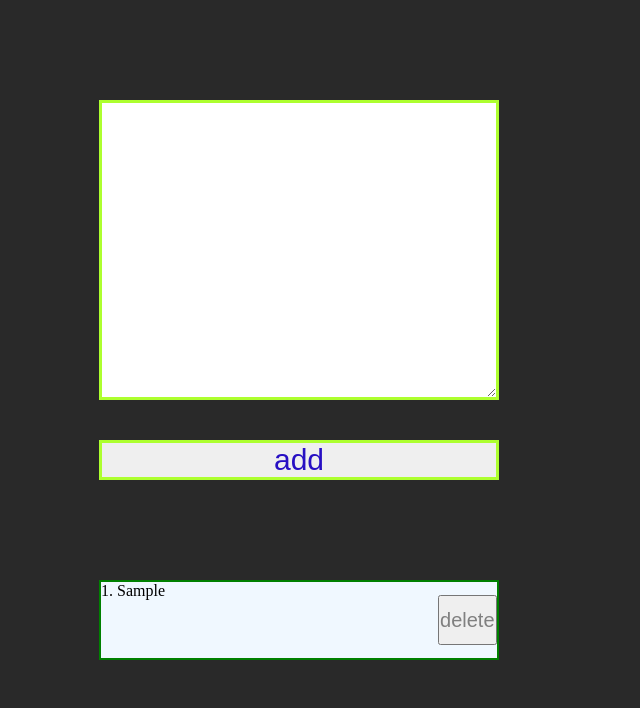
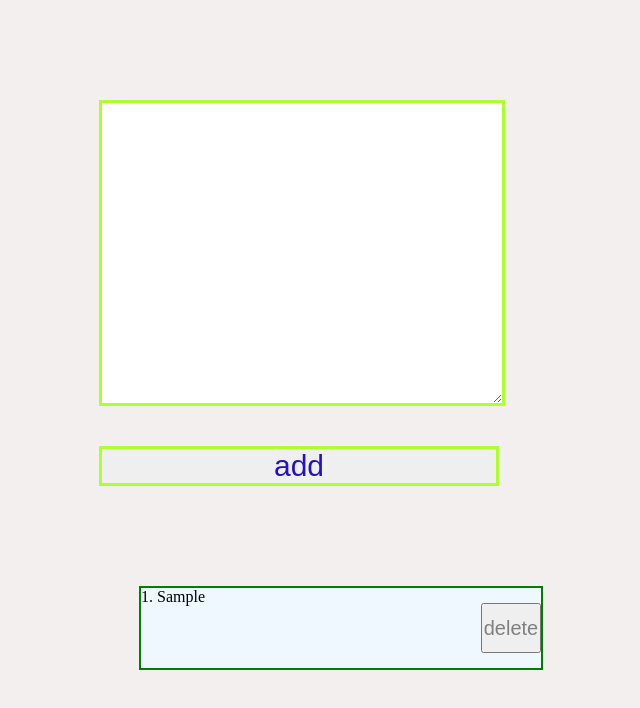
Before and after one commit to Alex43961/HW-21js, a plain HTML site: page index.html in a window 1280 px wide. Both pictures are taken after typing "Sample" into the empty fields and a click on the button "add". Shown: the top 708 px of the page, without its empty margins (1-641 px from the left). Drawn offline with Linux system fonts and the light colour scheme.

Commit message:
finished

```diff
--- a/main.css
+++ b/main.css
@@ -1,11 +1,11 @@
 * {
-	box-sizing: border-box;
+
 	margin: 0;
 	padding: 0;
 }
 
 body {
-	background-color: #292929;
+	background-color: #f3efef;
 	width: 1300px;
 }
 
@@ -41,10 +41,11 @@ body {
 
 #list {
 	margin-top: 10px;
+	padding-left: 40px;
+
 }
 
-#list li {
-	list-style-type: none;
+.li {
 	width: 400px;
 	height: 80px;
 	background-color: aliceblue;
@@ -57,6 +58,7 @@ body {
 	align-items: center;
 	gap: 20px;
 }
+
 #list li span {
 	width: 320px;
 	height: 100%;
--- a/main.js
+++ b/main.js
@@ -3,49 +3,38 @@
 let list = document.getElementById("list");
 let btnSave = document.getElementById("btnSave");
 let textarea = document.getElementById("textarea");
-//let notes = [];
-let state = { edit: false, key: undefined };
+
+let text;
 let counter = 1;
 
 
-btnSave.addEventListener('click', function () {
+let createElement = () => {
+	let li = document.createElement('li');
+
+	li.textContent = text;
+	list.insertAdjacentHTML("afterbegin", `<li class = "li" counter = ${counter}><span>${counter}. ${text}</span><button class = "btn-delete">delete</button></li>`);
+
+};
 
 
+for (let i = 0; i < localStorage.length; i++) {
+	let key = localStorage.key(i);
+	if (key !== counter) {
+		counter = +key;
+		text = localStorage.getItem(key);
+		createElement();
+		counter += 1;
+	}
+}
 
-	let text = textarea.value;
-
-	for(let i = 0; i < localStorage.length; i++){
-		let key = localStorage.key(i);
-		if(key !== "counter") {
-			counter = key;
-			text = localStorage("key")
-		}
-	}
-
-	//notes.push({counter , text});
+btnSave.addEventListener('click', function () {
+	text = textarea.value;
 	localStorage.setItem(counter, text);
 	textarea.value = "";
+	createElement();
+	counter += 1;
+});
 
-	let li = document.createElement('li');
-	//li.dataset.num = notes.length - 1;
-	li.textContent = text;
-	list.insertAdjacentHTML("afterbegin", `<li class = "li" counter = ${counter}><span>${counter}. ${text}</span><button class = "btn-delete">delete</button></li>`);
-	counter += 1;
-	//console.log("[notes]", notes);
-	console.log("[localStor]", localStorage);
-	let myData = localStorage.getItem(counter);
-	console.log("[data]", myData);
-
-});
-//const getKey =(text) => {
-//	let key = -1 ;
-//	for(let i = 0; i < localStorage.length; i++) {
-//		if(localStorage.getItem(localStorage.key(i)) === text) {
-//			key = localStorage.key(i);
-//		}
-//	}
-//	return key;
-//}
 
 list.addEventListener("click", function (event) {
 	if (event.target.className != "btn-delete") return;
```
Also changed, not shown: index.html (+2 -5 lines), RHF7.gif (added), pngegg.png (added).
